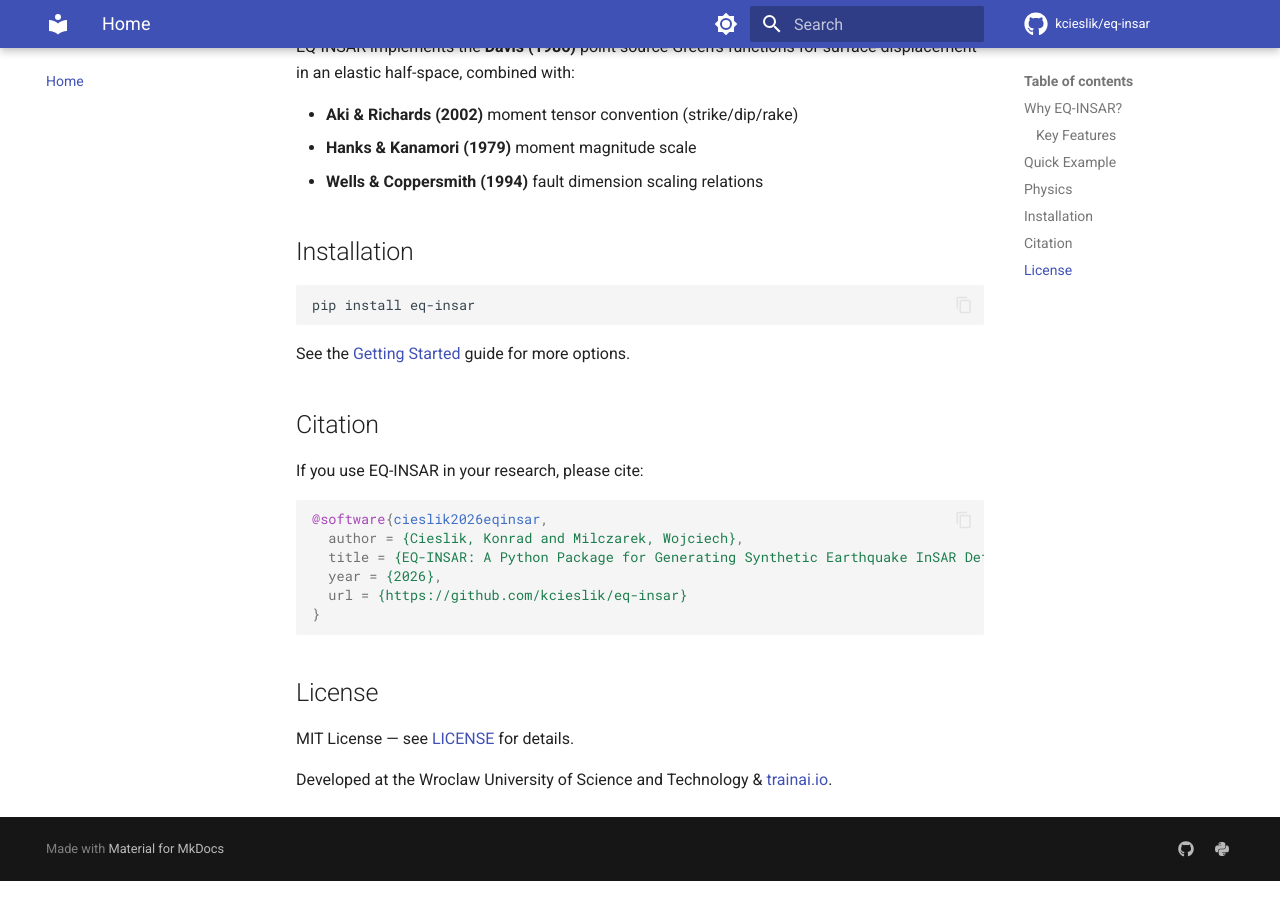
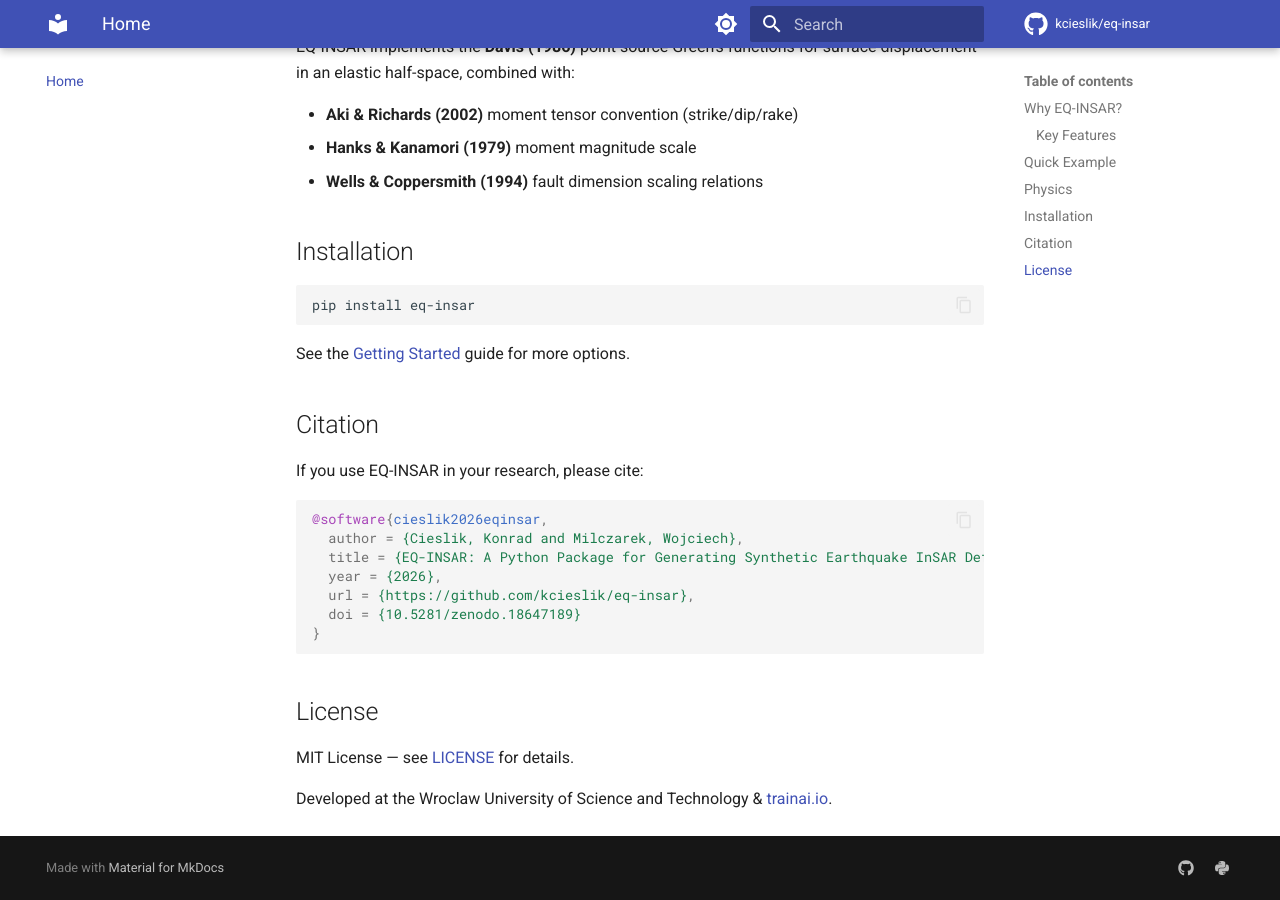
Before and after one commit to kcieslik/eq-insar, an MkDocs documentation site: the page built from docs/index.md, in a window 1280 px wide and 900 px high, scrolled down 1437 px. Built offline with MkDocs 1.6.1 and Material for MkDocs 9.7.7, drawn with Linux system fonts in a browser that asks for light colours; comment, search, counter and statistics services are not loaded.

Commit message:
DOI added

````diff
--- a/docs/index.md
+++ b/docs/index.md
@@ -7,6 +7,7 @@ A lightweight, physics-based forward model for generating synthetic InSAR surfac
 [![Python 3.8+](https://img.shields.io/badge/python-3.8+-blue.svg)](https://www.python.org/downloads/)
 [![License: MIT](https://img.shields.io/badge/License-MIT-yellow.svg)](https://opensource.org/licenses/MIT)
 [![PyPI](https://img.shields.io/pypi/v/eq-insar.svg)](https://pypi.org/project/eq-insar/)
+[![DOI](https://zenodo.org/badge/1147152431.svg)](https://doi.org/10.5281/zenodo.18647189)
 
 ---
 
@@ -68,7 +69,8 @@ If you use EQ-INSAR in your research, please cite:
   author = {Cieslik, Konrad and Milczarek, Wojciech},
   title = {EQ-INSAR: A Python Package for Generating Synthetic Earthquake InSAR Deformation Data},
   year = {2026},
-  url = {https://github.com/kcieslik/eq-insar}
+  url = {https://github.com/kcieslik/eq-insar},
+  doi = {10.5281/zenodo.18647189}
 }
 ```
 
--- a/docs/llms.txt
+++ b/docs/llms.txt
@@ -26,6 +26,7 @@ pip install eq-insar
 - API Reference: https://kcieslik.github.io/eq-insar/api/generators/
 - Source Code: https://github.com/kcieslik/eq-insar
 - PyPI: https://pypi.org/project/eq-insar/
+- DOI: https://doi.org/10.5281/zenodo.18647189
 
 ## Quick Example
 
````
Also changed, not shown: README.md (+3 -1 lines).
